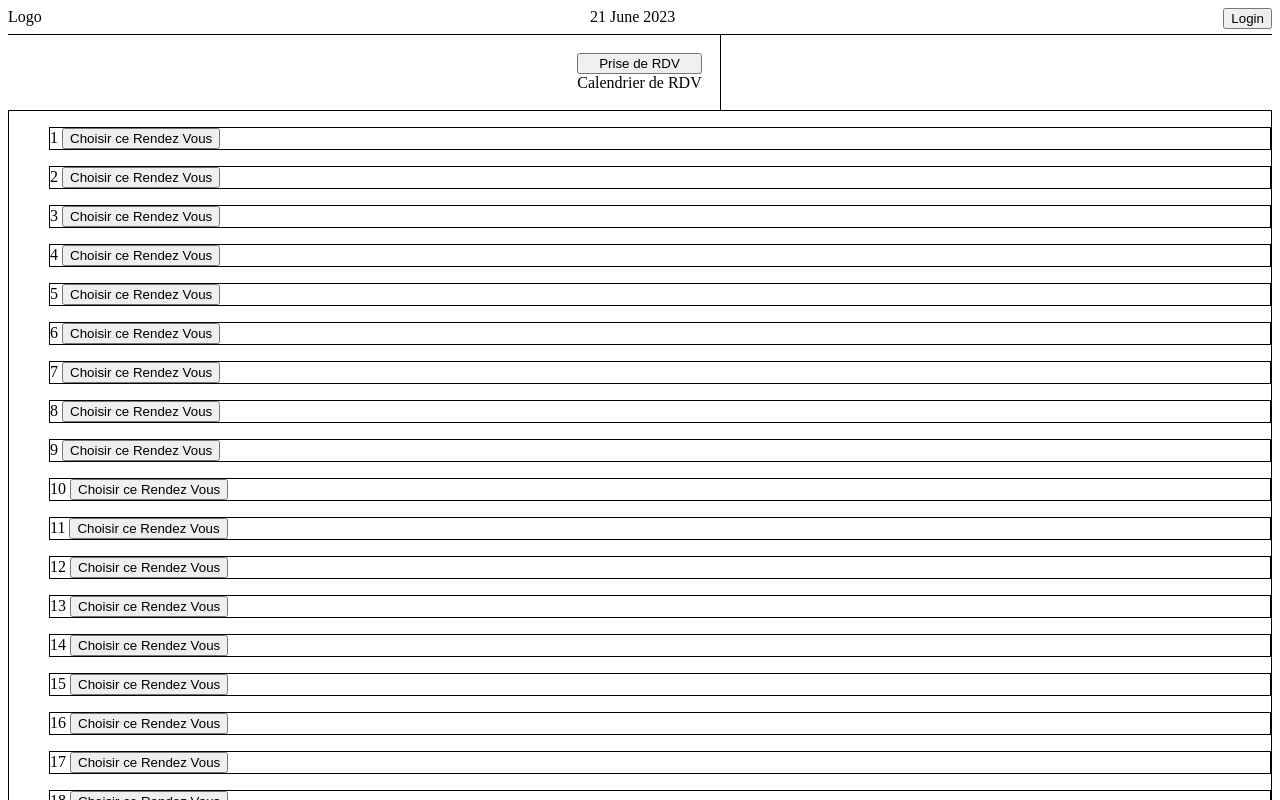
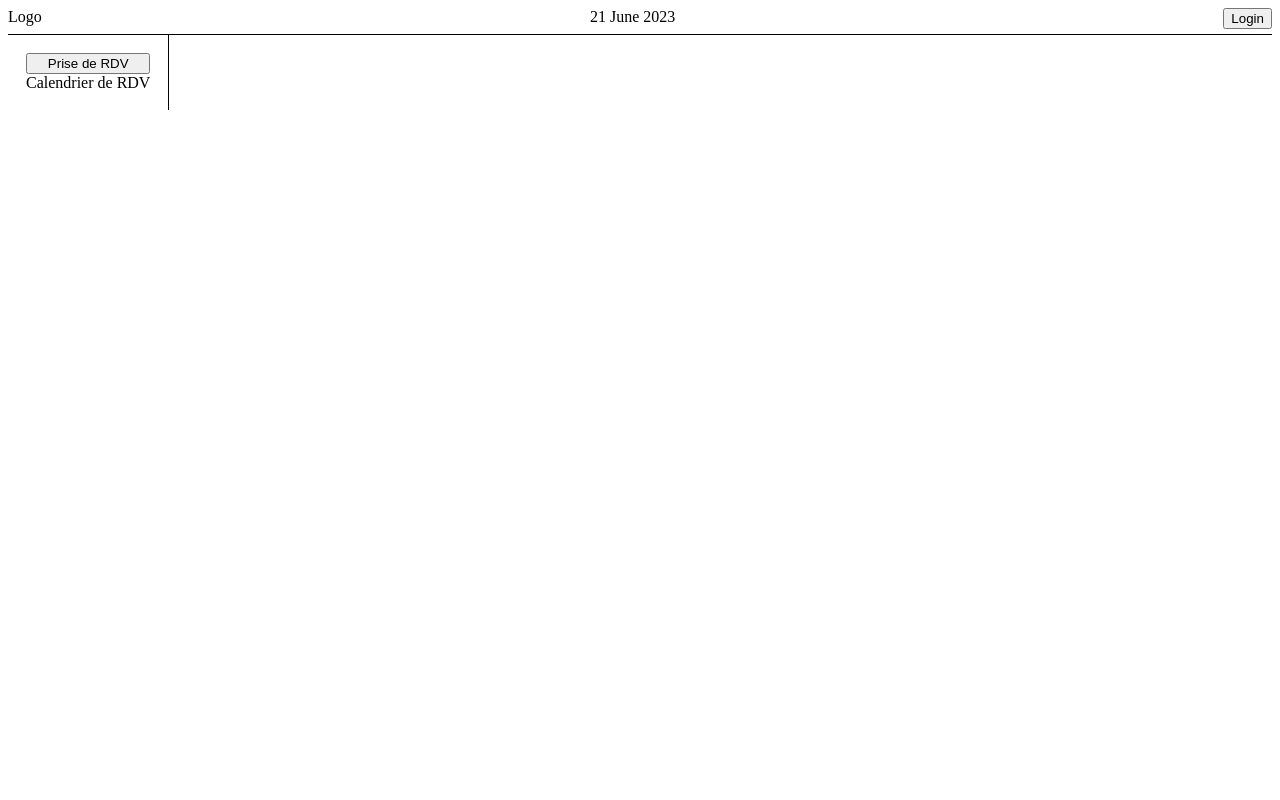
Before and after one commit to Vv214/TpCalendar, an Angular app: page / in a window 1280 px wide. Shown: the top 800 px of the page. Built offline with nearby package versions, Linux system fonts and the light colour scheme.

Commit message:
affichage formulaire dans la div

```diff
--- a/src/app/Component/sidebar/sidebar.component.css
+++ b/src/app/Component/sidebar/sidebar.component.css
@@ -6,3 +6,7 @@
     max-width: 15%;
     border-right: 1px solid black;
 }
+
+#general {
+    display: flex;
+}
--- a/src/app/Component/sidebar/sidebar.component.html
+++ b/src/app/Component/sidebar/sidebar.component.html
@@ -1,9 +1,15 @@
+<div id="general">
     <div id="sidebar">
         <button (click)="afficheFormulaire=appelFormulairePriseRdv(afficheFormulaire)">Prise de RDV</button>
+
+        <div>Calendrier de RDV</div>
+    </div>
+    <div>
         <p *ngIf="afficheFormulaire===true; else notAfficheFormulaire">
+
             <app-form></app-form>
         </p>
         <ng-template #notAfficheFormulaire>
         </ng-template>
-    <div>Calendrier de RDV</div>
     </div>
+</div>
--- a/src/app/app.component.html
+++ b/src/app/app.component.html
@@ -1,8 +1,4 @@
 <div id="contentApp">
   <app-navbar></app-navbar>
   <app-sidebar></app-sidebar>
-  <div class="affichageDroite">
-    <app-daily>
-    </app-daily>
-  </div>
 </div>
```
Lines whose indentation alone changed are shown as unchanged.
